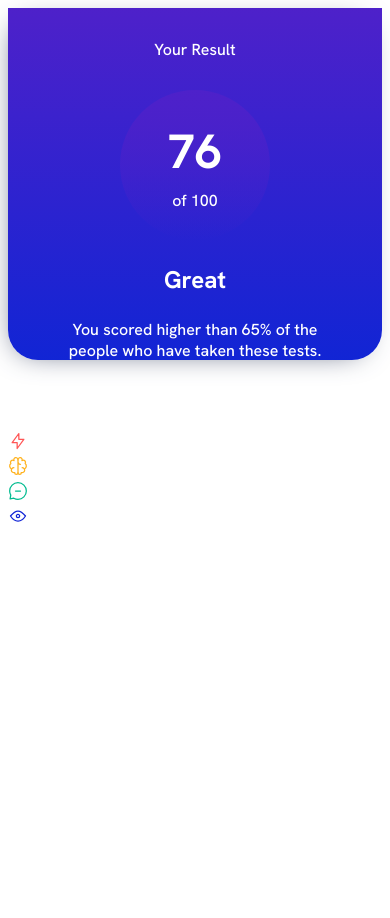
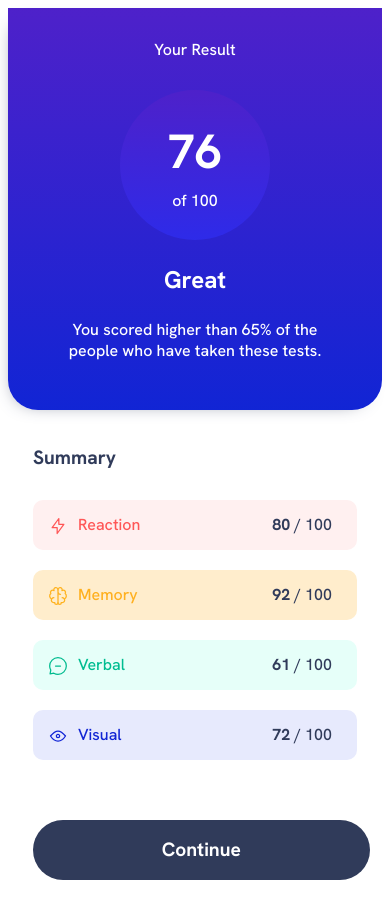
Before and after one commit to debeemedia/results-summary-component, a plain HTML site: page index.html in a window 390 px wide. Before the commit the page ends 844 px from the top, so only its background shows below. Drawn offline with Linux system fonts and the light colour scheme.

Commit message:
done with the mobile and desktop

```diff
--- a/css/styles.css
+++ b/css/styles.css
@@ -5,6 +5,267 @@ body {
 	font-family: 'Hanken Grotesk', sans-serif;
 	color: hsl(0, 0%, 100%); /*white*/
 }
+
+/*****BASE STYLE*****/
+#result {
+		padding: 20px;
+		padding-bottom: 70px;
+		width: 100%;
+		height: 40%;
+		border-bottom-right-radius: 30px;
+		border-bottom-left-radius: 30px;
+		background-image: linear-gradient(hsla(256, 72%, 46%, 1), hsl(234, 85%, 45%)); /*cobalt-blue primary*/
+		position: relative;
+		z-index: 1;
+		box-shadow: -5px 5px 20px -15px hsl(224, 30%, 27%); /*dark gray blue*/
+	}
+
+	#result h1, #result .circle, #result p, #result span {
+		display: flex;
+		justify-content: center;
+		align-items: center;
+	}
+
+	#result h1 {
+		margin-bottom: 30px;
+		font-size: 1em;
+		font-weight: lighter;
+		text-align: center;
+	}
+
+	#result .circle {
+		margin: auto;
+		border-radius: 50%;
+		width: 150px;
+		height: 150px;
+		background-image: linear-gradient(hsla(256, 72%, 46%, 1), hsl(241, 81%, 54%));
+		position: relative;
+
+	}
+
+	#result .circle p {
+		position: absolute;
+		top: 110px;
+		//margin-left: auto;
+		//margin-right: auto;
+		font-size: 3em;
+		font-weight: bold;
+		margin-top: -80px;
+	}
+
+	#result .circle span {
+		position: absolute;
+		top: 100px;
+	}
+
+	#result .circle + p {
+		font-size: 1.5em;
+		font-weight: bold;
+	}
+	#result > span {
+		text-align: center;
+		margin-bottom: 30px;
+		width: 70%;
+		position: absolute;
+		left: 50%;
+		transform: translate(-50%, -50%);
+		margin-right: auto;
+		margin-left: auto;
+	}
+
+	#summary {
+		padding: 25px;
+		width: 100%;
+		height: 650px;
+		background-color: hsl(0, 0%, 100%);
+		color: hsl(224, 30%, 27%); /*dark gray blue*/
+		position: relative;
+	}
+
+	#summary h2 {
+		margin-top: 10px;
+		margin-bottom: 30px;
+		font-size: 1.2em;
+	}
+
+	#summary .rectangle-reaction {
+		background-color: hsl(0, 100%, 97%); /*very light red*/
+		height: 50px;
+		width: 100%;
+		margin-left: auto;
+		margin-right: auto;
+		border-radius: 10px;
+		display: flex;
+		align-items: center;
+		margin-bottom: 20px;
+		position: relative;
+	}
+
+	#summary .rectangle-reaction > span {
+		padding-left: 15px;
+		color: hsl(0, 100%, 67%); /*light red*/
+
+	}
+
+	#summary .rectangle-reaction img {
+		vertical-align: middle;
+		padding-right: 10px;
+	}
+
+	#summary .rectangle-reaction span + span {
+		padding-left: 215px;
+		color: hsl(224, 30%, 27%); /*dark gray blue*/
+		text-align: right;
+	}
+
+	#summary .rectangle-reaction span + span > b {
+		padding-right: 10px;
+		font-weight: 800;
+	}
+
+
+
+	#summary .rectangle-memory {
+		background-color: hsl(39, 100%, 90%); /*very light orangey yellow*/
+		height: 50px;
+		width: 100%;
+		margin-left: auto;
+		margin-right: auto;
+		border-radius: 10px;
+		display: flex;
+		align-items: center;
+		margin-bottom: 20px;
+		position: relative;
+	}
+
+	#summary .rectangle-memory > span {
+		padding-left: 15px;
+		color: hsl(39, 100%, 56%); /*orangey yellow*/
+
+	}
+
+	#summary .rectangle-memory img {
+		vertical-align: middle;
+		padding-right: 10px;
+	}
+
+	#summary .rectangle-memory span + span {
+		padding-left: 215px;
+		color: hsl(224, 30%, 27%); /*dark gray blue*/
+		text-align: right;
+	}
+
+	#summary .rectangle-memory span + span > b {
+		padding-right: 10px;
+		font-weight: 800;
+	}
+
+
+	#summary .rectangle-verbal {
+		background-color: hsl(166, 100%, 95%); /*very green teal*/
+		height: 50px;
+		width: 100%;
+		margin-left: auto;
+		margin-right: auto;
+		border-radius: 10px;
+		display: flex;
+		align-items: center;
+		margin-bottom: 20px;
+		position: relative;
+	}
+
+	#summary .rectangle-verbal > span {
+		padding-left: 15px;
+		color: hsl(166, 100%, 37%); /*green teal*/
+
+	}
+
+	#summary .rectangle-verbal img {
+		vertical-align: middle;
+		padding-right: 10px;
+	}
+
+	#summary .rectangle-verbal span + span {
+		padding-left: 215px;
+		color: hsl(224, 30%, 27%); /*dark gray blue*/
+		text-align: right;
+	}
+
+	#summary .rectangle-verbal span + span > b {
+		padding-right: 10px;
+		font-weight: 800;
+	}
+
+
+	#summary .rectangle-visual {
+		background-color: hsl(234, 85%, 95%); /*very light cobalt blue*/
+		height: 50px;
+		width: 100%;
+		margin-left: auto;
+		margin-right: auto;
+		border-radius: 10px;
+		display: flex;
+		align-items: center;
+		margin-bottom: 20px;
+		position: relative;
+	}
+
+	#summary .rectangle-visual > span {
+		padding-left: 15px;
+		color: hsl(234, 85%, 45%); /*cobalt blue*/
+
+	}
+
+	#summary .rectangle-visual img {
+		vertical-align: middle;
+		padding-right: 10px;
+	}
+
+	#summary .rectangle-visual span + span {
+		padding-left: 215px;
+		color: hsl(224, 30%, 27%); /*dark gray blue*/
+		text-align: right;
+	}
+
+	#summary .rectangle-visual span + span > b {
+		padding-right: 10px;
+		font-weight: 800;
+	}
+
+	#summary #numbers {
+		padding: 10px;
+		text-align: right;
+		position: absolute;
+		right: 15px;
+	}
+
+	div.button {
+		width: 90%;
+		height: 60px;
+		margin-top: 40px;
+		position: absolute;
+		background-color: hsl(224, 30%, 27%); /*dark gray blue*/
+		display: flex;
+		justify-content: center;
+		align-items: center
+		margin-left: auto;
+		margin-right: auto;
+		border-radius: 30px;
+
+	}
+
+	div.button p {
+		color: hsl(0, 0%, 100%); /*white*/
+		font-size: 1.2em;
+		font-weight: bold;
+		margin-top: auto;
+		margin-bottom: auto;
+	}
+
+	div.button:hover, div.button:active {
+		background-image: linear-gradient(hsla(256, 72%, 46%, 1), hsl(234, 85%, 45%));
+	}
+
 
 /*****DESKTOP 1440px*****/
 @media (min-width: 1440px) {
@@ -16,6 +277,8 @@ body {
 
 	#result {
 		padding: 20px;
+		padding-top: 100px;
+		padding-bottom: 100px;
 		width: 35%;
 		height: 650px;
 		float: left;
@@ -34,6 +297,7 @@ body {
 
 	#result h1 {
 		margin-bottom: 50px;
+		font-size: 1.2em;
 	}
 
 	#result .circle {
@@ -41,7 +305,7 @@ body {
 		border-radius: 50%;
 		width: 250px;
 		height: 250px;
-		background-image: linear-gradient(hsla(256, 72%, 46%, 1), hsla(241, 72%, 46%, 0));
+		background-image: linear-gradient(hsla(256, 72%, 46%, 1), hsl(241, 81%, 54%));
 		position: relative;
 
 	}
@@ -78,6 +342,8 @@ body {
 
 	#summary {
 		padding: 25px;
+		padding-top: 100px;
+		padding-bottom: 100px;
 		width: 50%;
 		height: 650px;
 		margin-left: 350px;
@@ -104,6 +370,7 @@ body {
 		display: flex;
 		align-items: center;
 		margin-bottom: 15px;
+		position: relative;
 	}
 
 	#summary .rectangle-reaction > span {
@@ -140,6 +407,7 @@ body {
 		display: flex;
 		align-items: center;
 		margin-bottom: 15px;
+		position: relative;
 	}
 
 	#summary .rectangle-memory > span {
@@ -175,6 +443,7 @@ body {
 		display: flex;
 		align-items: center;
 		margin-bottom: 15px;
+		position: relative;
 	}
 
 	#summary .rectangle-verbal > span {
@@ -210,6 +479,7 @@ body {
 		display: flex;
 		align-items: center;
 		margin-bottom: 15px;
+		position: relative;
 	}
 
 	#summary .rectangle-visual > span {
@@ -232,6 +502,13 @@ body {
 	#summary .rectangle-visual span + span > b {
 		padding-right: 10px;
 		font-weight: 800;
+	}
+
+	#summary #numbers {
+		padding: 10px;
+		text-align: right;
+		position: absolute;
+		right: 15px;
 	}
 
 	div.button {
@@ -265,75 +542,22 @@ body {
 
 /*****MOBILE 375px*****/
 
-@media (min-width: 375px) and (max-width: 1439px) {
+@media (min-width: 375px) and (max-width: 767px) {
 	.container{
 	width: 100%;
 	}
 
-	#result {
-		padding: 20px;
-		width: 100%;
-		height: 40%;
-		border-bottom-right-radius: 30px;
-		border-bottom-left-radius: 30px;
-		background-image: linear-gradient(hsla(256, 72%, 46%, 1), hsl(234, 85%, 45%)); /*cobalt-blue primary*/
-		position: relative;
-		z-index: 1;
-		box-shadow: -5px 5px 30px -15px hsl(224, 30%, 27%); /*dark gray blue*/
+
+}
+
+/*****TABLET 768px*****/
+
+@media (min-width: 768px) and (max-width: 1439px) {
+	.container{
+	width: 50%;
+	margin-right: auto;
+	margin-left: auto;
 	}
 
-	#result h1, #result .circle, #result p, #result span {
-		display: flex;
-		justify-content: center;
-		align-items: center;
-	}
-
-	#result h1 {
-		margin-bottom: 30px;
-		font-size: 1em;
-		font-weight: lighter;
-		text-align: center;
-	}
-
-	#result .circle {
-		margin: auto;
-		border-radius: 50%;
-		width: 150px;
-		height: 150px;
-		background-image: linear-gradient(hsla(256, 72%, 46%, 1), hsla(241, 72%, 46%, 0));
-		position: relative;
-
-	}
-
-	#result .circle p {
-		position: absolute;
-		top: 110px;
-		//margin-left: auto;
-		//margin-right: auto;
-		font-size: 3em;
-		font-weight: bold;
-		margin-top: -80px;
-	}
-
-	#result .circle span {
-		position: absolute;
-		top: 100px;
-	}
-
-	#result .circle + p {
-		font-size: 1.5em;
-		font-weight: bold;
-	}
-	#result > span {
-		text-align: center;
-		margin-bottom: 30px;
-		width: 70%;
-		position: absolute;
-		left: 50%;
-		transform: translate(-50%, -50%);
-		margin-right: auto;
-		margin-left: auto;
-
-	}
 
 }
--- a/index.html
+++ b/index.html
@@ -26,16 +26,20 @@
 		<div id="summary">
 			<h2>Summary</h2>
 			<div class="rectangle-reaction">
-				<span><img src="images/icon-reaction.svg">Reaction</span><span><b>80</b> / 100</span>
+				<span><img src="images/icon-reaction.svg">Reaction</span>
+				<div id="numbers"><span><b>80</b> / 100</span></div>
 			</div>
 			<div class="rectangle-memory">
-				<span><img src="images/icon-memory.svg">Memory</span><span><b>92</b> /100</span>
+				<span><img src="images/icon-memory.svg">Memory</span>
+				<div id="numbers"><span><b>92</b> / 100</span></div>
 			</div>
 			<div class="rectangle-verbal">
-				<span><img src="images/icon-verbal.svg">Verbal</span><span><b>61</b> /100</span>
+				<span><img src="images/icon-verbal.svg">Verbal</span>
+				<div id="numbers"><span><b>61</b> / 100</span></div>
 			</div>
 			<div class="rectangle-visual">
-				<span><img src="images/icon-visual.svg">Visual</span><span><b>72</b> /100</span>
+				<span><img src="images/icon-visual.svg">Visual</span>
+				<div id="numbers"><span><b>72</b> / 100</span></div>
 			</div>
 			<div class="button">
 				<p>Continue</p>
```
